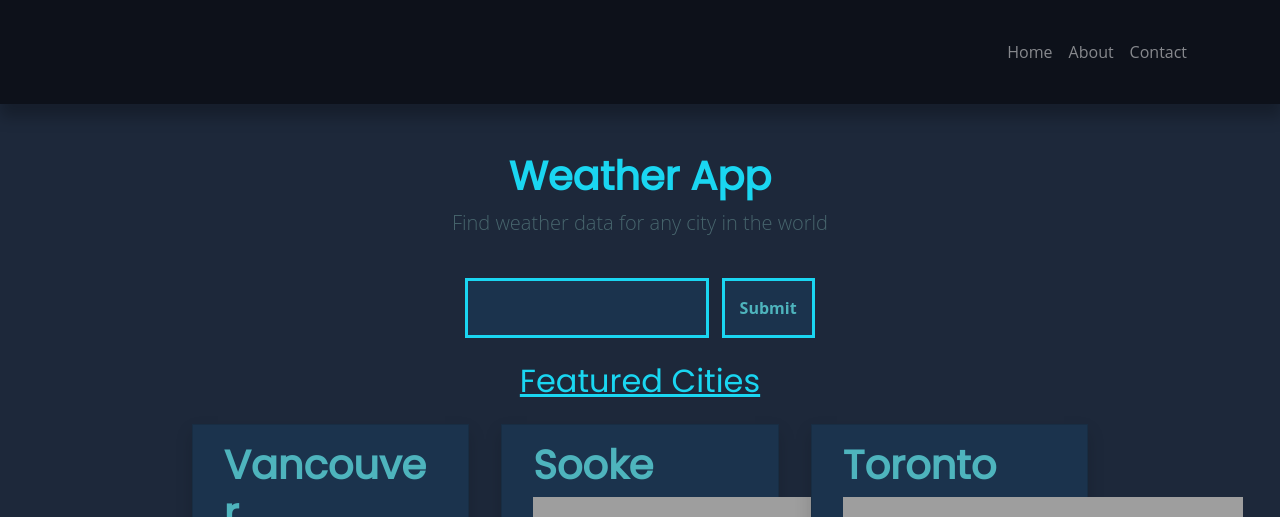
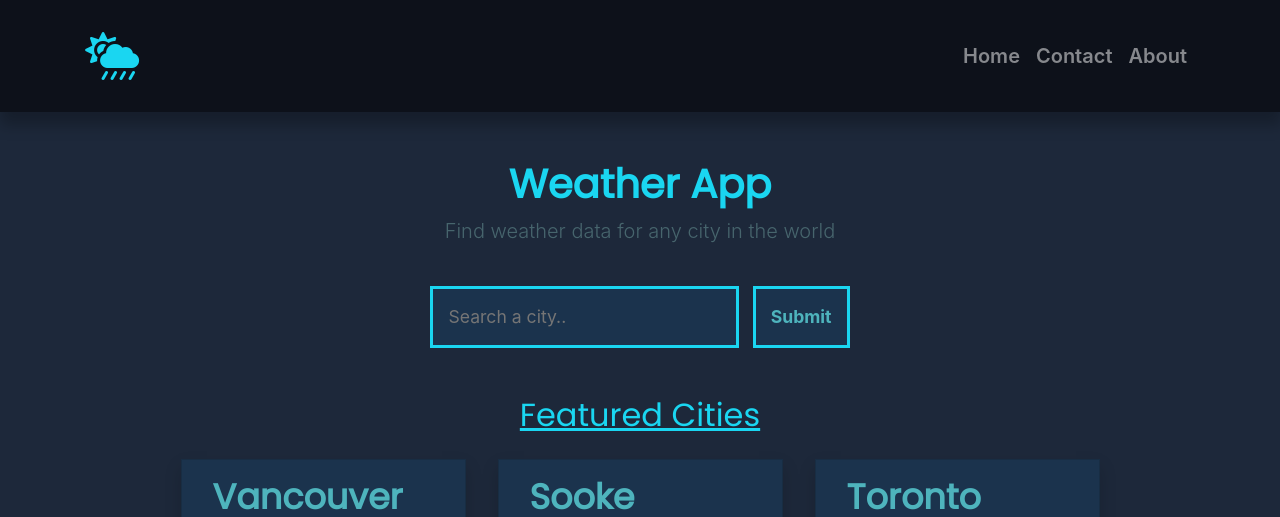
Before and after one commit to dreamxinxcode/django-weather-app, a Django app: page / in a window 1280 px wide. Shown: the top 517 px of the page. Run offline with Django 3.2, Linux system fonts and the light colour scheme; data comes from the database, SQL or seed files in the repository; data that the repository does not hold is empty; some libraries are stand-ins or nearby versions; grey boxes are pictures that could not be loaded.

Commit message:
more changes

```diff
--- a/main/templates/base.html
+++ b/main/templates/base.html
@@ -8,7 +8,8 @@
     <script src="https://code.jquery.com/jquery-3.3.1.slim.min.js" integrity="sha384-q8i/X+965DzO0rT7abK41JStQIAqVgRVzpbzo5smXKp4YfRvH+8abtTE1Pi6jizo" crossorigin="anonymous"></script>
     <script src="https://cdnjs.cloudflare.com/ajax/libs/popper.js/1.14.7/umd/popper.min.js" integrity="sha384-UO2eT0CpHqdSJQ6hJty5KVphtPhzWj9WO1clHTMGa3JDZwrnQq4sF86dIHNDz0W1" crossorigin="anonymous"></script>
     <script src="https://stackpath.bootstrapcdn.com/bootstrap/4.3.1/js/bootstrap.min.js" integrity="sha384-JjSmVgyd0p3pXB1rRibZUAYoIIy6OrQ6VrjIEaFf/nJGzIxFDsf4x0xIM+B07jRM" crossorigin="anonymous"></script>
-    <link href="https://stackpath.bootstrapcdn.com/font-awesome/4.7.0/css/font-awesome.min.css" rel="stylesheet" integrity="sha384-wvfXpqpZZVQGK6TAh5PVlGOfQNHSoD2xbE+QkPxCAFlNEevoEH3Sl0sibVcOQVnN" crossorigin="anonymous">
+    <link rel="stylesheet" href="https://unpkg.com/aos@next/dist/aos.css" />
+    <link rel="stylesheet" href="https://use.fontawesome.com/releases/v5.8.1/css/all.css" integrity="sha384-50oBUHEmvpQ+1lW4y57PTFmhCaXp0ML5d60M1M7uH2+nqUivzIebhndOJK28anvf" crossorigin="anonymous">
     {% load static %}
    <link rel="stylesheet" type="text/css" href="{% static 'css/style.css' %}">
 
@@ -22,5 +23,10 @@
 
   {% include "main/includes/footer.html" %}
 
+  <script src="https://unpkg.com/aos@next/dist/aos.js"></script>
+  <script>
+    AOS.init();
+  </script>
+
   </body>
 </html>
--- a/main/templates/main/includes/footer.html
+++ b/main/templates/main/includes/footer.html
@@ -1,4 +1,4 @@
-<footer class="pt-3 pb-3">
+<footer class="pt-3 pb-3 mt-5">
     <div class="container">
         <i class="fas fa-cloud-sun-rain"></i>
         <p class="footer-item">Django Weather Application</p>
--- a/main/templates/main/includes/nav.html
+++ b/main/templates/main/includes/nav.html
@@ -1,23 +1,22 @@
 <nav class="navbar navbar-expand-lg navbar-dark sticky-top">
     <div class="container">
-      <a class="navbar-brand" href="{% url 'main:homepage_view' %}"><i class="nav-icon fas fa-cloud-sun-rain"></i></a>
-      <button class="navbar-toggler" type="button" data-toggle="collapse" data-target="#navbarResponsive" aria-controls="navbarResponsive" aria-expanded="false" aria-label="Toggle navigation">
+      <a href="{% url 'main:homepage_view' %}"><i class="nav-icon fas fa-cloud-sun-rain"></i></a>
+        <button class="navbar-toggler" type="button" data-toggle="collapse" data-target="#navbarResponsive" aria-controls="navbarResponsive" aria-expanded="false" aria-label="Toggle navigation">
         <span class="navbar-toggler-icon"></span>
       </button>
       <div class="collapse navbar-collapse" id="navbarResponsive">
         <ul class="navbar-nav ml-auto">
           <li class="nav-item">
-            <a class="nav-link" href="{% url 'main:homepage_view' %}">Home</a>
+            <a class="nav-link" href="{% url "main:homepage_view" %}">Home</a>
           </li>
-
+          <li class="nav-item">
+            <a class="nav-link" href="{% url "main:contact_view" %}">Contact</a>
+          </li>
           <li class="nav-item">
             <a class="nav-link" href="{% url "main:about_view" %}">About</a>
           </li>
 
-          <li class="nav-item">
-            <a class="nav-link" href="{% url "main:contact_view" %}">Contact</a>
-          </li>
-        </ul>
+    </ul>
   </div>
 </div>
 </nav>
--- a/main/templates/main/index.html
+++ b/main/templates/main/index.html
@@ -1,28 +1,29 @@
 {% extends "base.html" %}
 
  {% block content %}
-    <section class="section">
+
     <div class="container">
         <div class="row">
-        <div class="col-lg-12 text-center">
+            <div class="col-lg-12 text-center" data-aos="fade-in" data-aos-duration="2000">
                 <h1 class="mt-5">Weather App</h1>
                 <p class="lead">Find weather data for any city in the world</p>
             </div>
         </div>
     </div>
-    </section>
+
 
 <div class="container">
-<div class="weather-search-area mt-4 mb-4">
+    <div class="weather-search-area mt-4 mb-4" data-aos="fade-in" data-aos-duration="2000">
 
         <form>
-      <input type="text" class="city-search">
+        <input type="text" placeholder="Search a city.." class="city-search">
         <input type="submit" class="city-submit" value="Submit">
         </form>
 
     </div>
+</div>
 
-<section class="section">
+<section class="feature-cities mt-5" data-aos="fade-in" data-aos-duration="2000">
   <div class="container">
     <h2 class="featured-cities-header">Featured Cities</h2>
     <div class="row align-items-stretch justify-content-center">
--- a/static/css/style.css
+++ b/static/css/style.css
@@ -1,8 +1,7 @@
 @import url('https://fonts.googleapis.com/css?family=Poppins&display=swap');
 
-html body {
+body {
   background-color: #1d283a;
-  font-family: "Open Sans", sans-serif;
 }
 
 h1 {
@@ -21,13 +20,26 @@ h1 {
   box-shadow: 1px 12px 14px 1px rgba(0,0,0,0.25);
 }
 
+.nav-link{
+  font-size: 20px;
+  font-weight: 600;
+  color: #4eb4bd;
+}
+.nav-link:hover{
+  color: aqua;
+}
 
 .nav-icon{
   color: #1ad6f1;
+  font-size: 3rem;
 }
 
-.navar-toggler-icon{
-  background-color: #1ad6f1;
+.navbar-toggler{
+  border: none;
+}
+
+.navbar-toggler-icon{
+
 }
 
 .featured-cities-header{
@@ -42,10 +54,6 @@ h1 {
   border-radius: 0px;
 }
 
-.card-city {
-  font-family: 'Poppins', sans-serif;
-  color: #4eb4bd;
-}
 
 .city-weather {
   color: #fff;
@@ -59,12 +67,13 @@ h1 {
   background-color: #1b334d;
   border: 3px solid #1ad6f1;
   padding: 15px;
+  font-size: 1.1rem;
   margin-right: .5em;
 }
 
 .city-submit{
   color: #4eb4bd;
-  font-size: medium;
+  font-size: 1.1rem;
   font-weight: bold;
   background-color: #1b334d;
   border: 3px solid #1ad6f1;
@@ -75,6 +84,9 @@ h1 {
 footer{
   background-color: #0d111a;
   bottom: 0;
+  /* box-shadow: 1px 12px 14px 1px rgba(0,0,0,0.25); */
+
+  box-shadow: -4px 19px 48px 6px rgba(0,0,0,0.25);
 }
 
 .footer-item{
@@ -83,3 +95,19 @@ footer{
   text-align: center;
 
 }
+
+@media screen and (min-width: 601px) {
+  .card-city {
+    font-family: 'Poppins', sans-serif;
+    color: #4eb4bd;
+    font-size: 35px;
+  }
+}
+
+@media screen and (max-width: 600px) {
+  .card-city {
+    font-family: 'Poppins', sans-serif;
+    color: #4eb4bd;
+    font-size: 25px;
+  }
+}
```
Also changed, not shown: main/forms.py (line endings or trailing spaces). Lines whose indentation alone changed are shown as unchanged.
